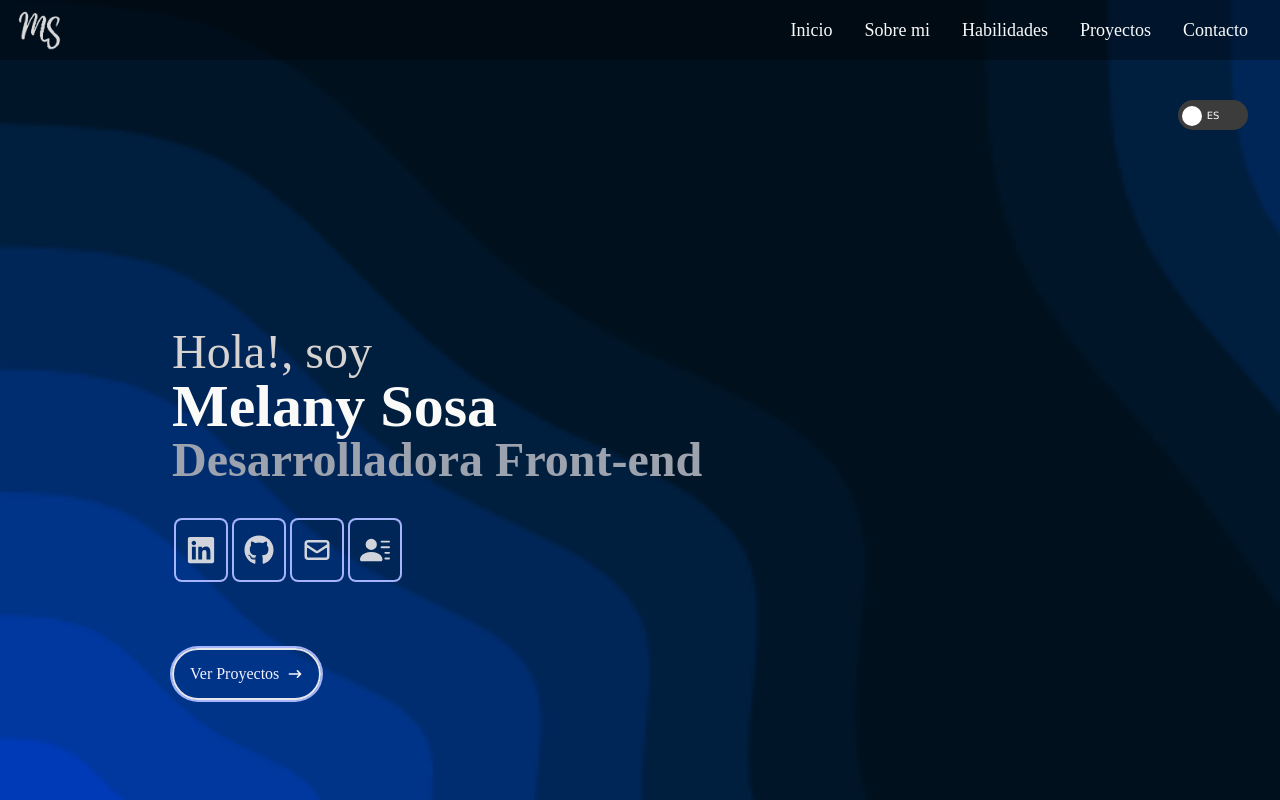
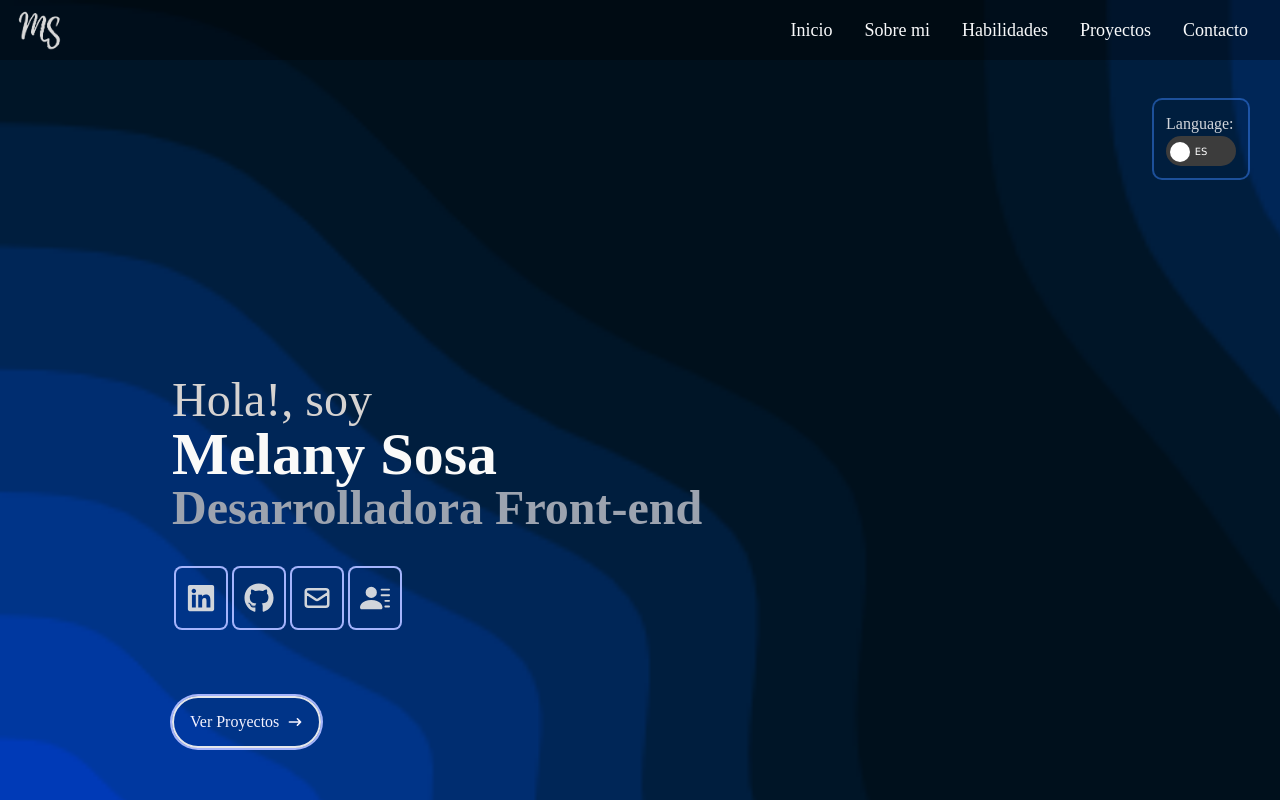
Before and after one commit to melanysosa/portfolio-melany-sosa, a React (Create React App) app: page / in a window 1280 px wide. Shown: the top 800 px of the page. Built offline with nearby package versions, Linux system fonts and the light colour scheme.

Commit message:
language

```diff
--- a/src/components/ButtonTranslate/ButtonTranslate.jsx
+++ b/src/components/ButtonTranslate/ButtonTranslate.jsx
@@ -16,10 +16,13 @@ const ButtonTranslate = () => {
 			onChange={handleChange}
 			onClick={changeLanguage}
 		>
+			<div className='flex flex-col text-gray-300 ring-2 p-3 rounded-lg'>
+				{t('homePage.language')}
 			<label className='switch'>
 				<input type='checkbox' />
 				<span className='slider'></span>
 			</label>
+			</div>
 		</div>
 	);
 };
--- a/src/language/en/language.json
+++ b/src/language/en/language.json
@@ -1,5 +1,6 @@
 {
 	"homePage": {
+		"language":"Language:",
 		"title1": "Hello!,I'm ",
 		"title2": "Front-end developer",
 		"titleButtonHome": "View Projects"
--- a/src/language/es/language.json
+++ b/src/language/es/language.json
@@ -1,5 +1,6 @@
 {
 	"homePage": {
+		"language": "Language:",
 		"title1": "Hola!, soy",
 		"title2": "Desarrolladora Front-end",
 		"titleButtonHome": "Ver Proyectos"
```
